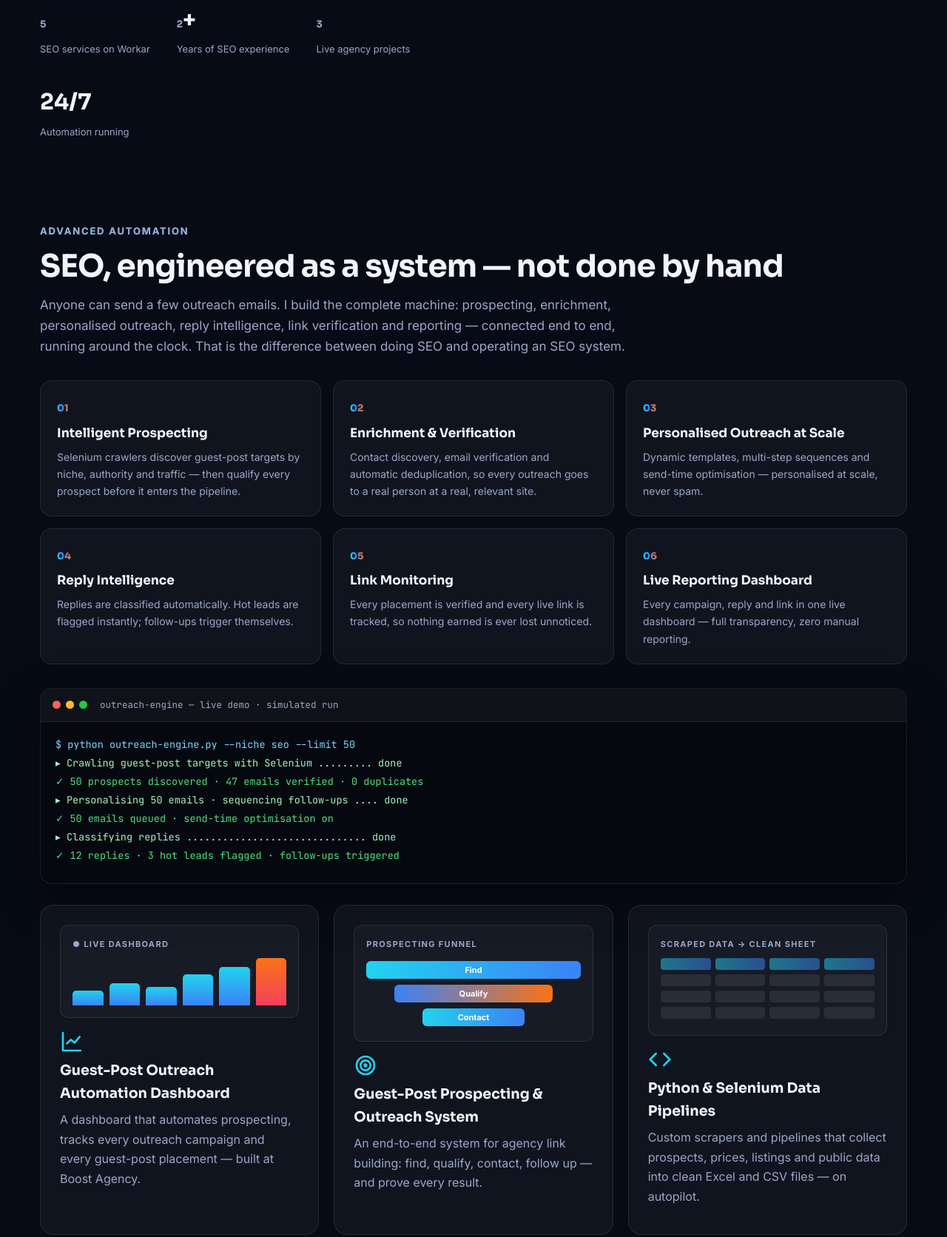
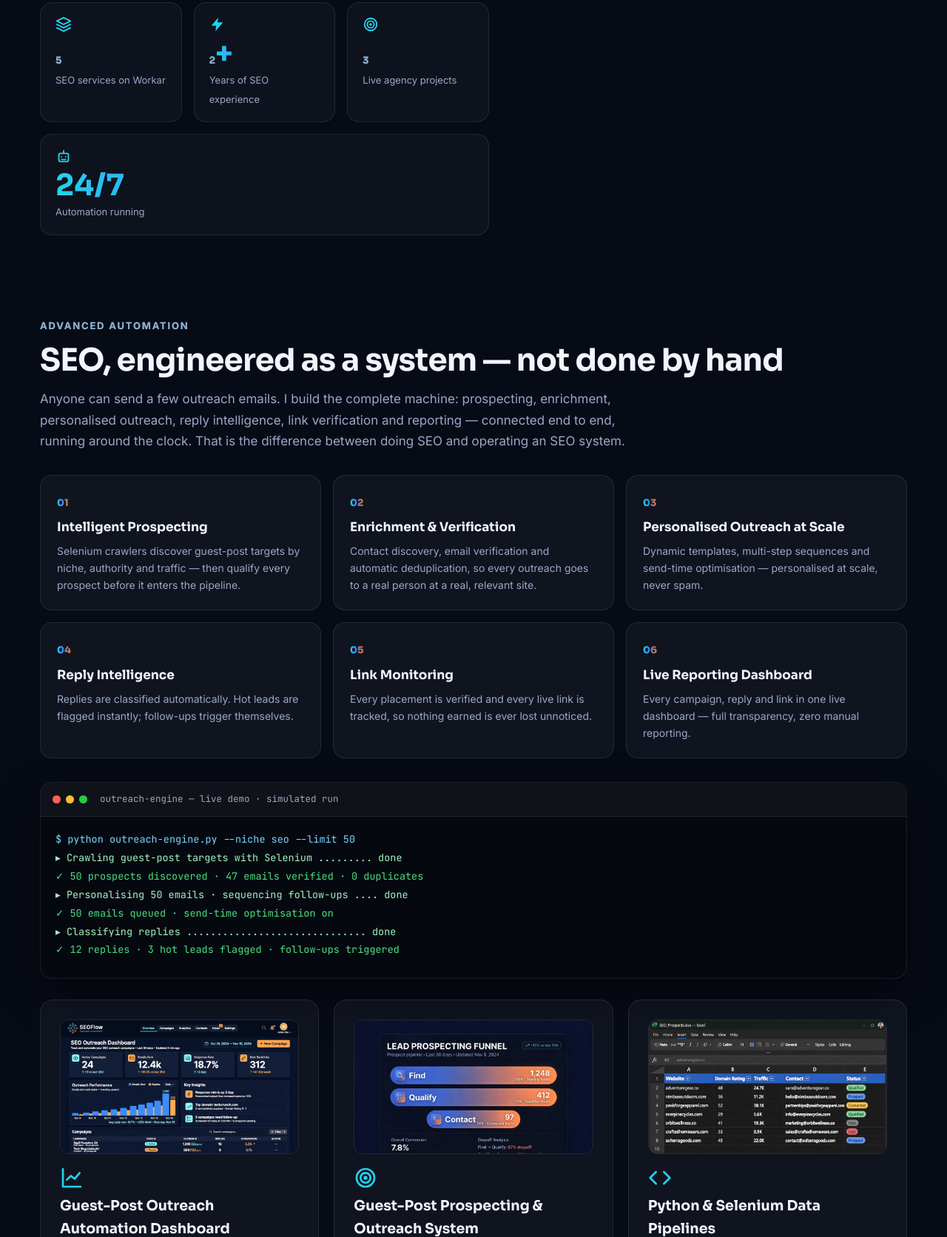
Before and after one commit to engr-ikhlaq/ikhlaq-portfolio, a plain HTML site: page index.html in a window 1280 px wide. Shown: the part 741-2413 px from the top of the page at 74% size. Drawn offline with Linux system fonts and the light colour scheme.

Commit message:
Real project visuals, redesigned stats, green availability dot

```diff
--- a/index.html
+++ b/index.html
@@ -103,7 +103,7 @@
     <div class="hero-text">
       <div class="badges">
         <span class="badge badge-iskills"><img src="images/iskills-logo.png" alt="iSkills logo" width="22" height="22"> SEBTian · SEBT Next</span>
-        <span class="badge">● Available for new projects</span>
+        <span class="badge"><span class="avail-dot"></span> Available for new projects</span>
       </div>
       <h1>Hi, I&rsquo;m <span class="grad">Muhammad<br>Ikhlaq Wahid.</span><br>
         <span class="iam">I am an</span>
@@ -115,10 +115,10 @@
         <a class="btn btn-ghost" href="#automation">See the automation ↓</a>
       </div>
       <ul class="hero-stats">
-        <li><strong><span class="count" data-target="5">0</span></strong><span>SEO services on Workar</span></li>
-        <li><strong><span class="count" data-target="2">0</span>+</strong><span>Years of SEO experience</span></li>
-        <li><strong><span class="count" data-target="3">0</span></strong><span>Live agency projects</span></li>
-        <li><strong>24/7</strong><span>Automation running</span></li>
+        <li><svg class="stat-svg"><use href="#i-layers"/></svg><strong><span class="count" data-target="5">0</span></strong><span>SEO services on Workar</span></li>
+        <li><svg class="stat-svg"><use href="#i-bolt"/></svg><strong><span class="count" data-target="2">0</span>+</strong><span>Years of SEO experience</span></li>
+        <li><svg class="stat-svg"><use href="#i-target"/></svg><strong><span class="count" data-target="3">0</span></strong><span>Live agency projects</span></li>
+        <li><svg class="stat-svg"><use href="#i-robot"/></svg><strong>24/7</strong><span>Automation running</span></li>
       </ul>
     </div>
     <div class="hero-photo">
@@ -151,15 +151,7 @@
     <div class="cards">
       <article class="card">
         <div class="project-visual">
-          <span class="viz-label">● Live dashboard</span>
-          <div class="bars">
-            <div class="bar" style="height:32%"></div>
-            <div class="bar" style="height:48%"></div>
-            <div class="bar" style="height:40%"></div>
-            <div class="bar" style="height:66%"></div>
-            <div class="bar" style="height:82%"></div>
-            <div class="bar hot" style="height:100%"></div>
-          </div>
+          <img src="images/project-dashboard.webp" alt="Outreach automation dashboard showing campaign performance, emails sent, response rate and new backlinks" width="1920" height="1280" loading="lazy">
         </div>
         <div class="card-icon"><svg class="tile-svg"><use href="#i-chart"/></svg></div>
         <h3>Guest-Post Outreach Automation Dashboard</h3>
@@ -167,10 +159,7 @@
       </article>
       <article class="card">
         <div class="project-visual">
-          <span class="viz-label">Prospecting funnel</span>
-          <div class="funnel-row" style="width:100%">Find</div>
-          <div class="funnel-row" style="width:74%">Qualify</div>
-          <div class="funnel-row" style="width:48%">Contact</div>
+          <img src="images/project-funnel.webp" alt="Guest-post prospecting funnel: Find, Qualify, Contact stages with conversion numbers" width="1920" height="1280" loading="lazy">
         </div>
         <div class="card-icon"><svg class="tile-svg"><use href="#i-target"/></svg></div>
         <h3>Guest-Post Prospecting &amp; Outreach System</h3>
@@ -178,11 +167,7 @@
       </article>
       <article class="card">
         <div class="project-visual">
-          <span class="viz-label">Scraped data → clean sheet</span>
-          <div class="sheet-row head"><div class="cell"></div><div class="cell"></div><div class="cell"></div><div class="cell"></div></div>
-          <div class="sheet-row"><div class="cell"></div><div class="cell"></div><div class="cell"></div><div class="cell"></div></div>
-          <div class="sheet-row"><div class="cell"></div><div class="cell"></div><div class="cell"></div><div class="cell"></div></div>
-          <div class="sheet-row"><div class="cell"></div><div class="cell"></div><div class="cell"></div><div class="cell"></div></div>
+          <img src="images/project-sheet.webp" alt="Spreadsheet of scraped SEO prospects with website, domain rating, traffic, contact and status columns" width="1920" height="1280" loading="lazy">
         </div>
         <div class="card-icon"><svg class="tile-svg"><use href="#i-code"/></svg></div>
         <h3>Python &amp; Selenium Data Pipelines</h3>
--- a/styles.css
+++ b/styles.css
@@ -80,6 +80,19 @@ img { max-width: 100%; height: auto; }
 .badge {
   font-size: 13px; font-weight: 600; padding: 7px 14px; border-radius: 999px;
   border: 1px solid var(--card-border); background: var(--card); color: var(--muted);
+  display: inline-flex; align-items: center; gap: 8px;
+}
+/* Availability dot — lit green, gently pulsing like a live indicator */
+.avail-dot {
+  width: 9px; height: 9px; border-radius: 50%; flex: none;
+  background: #22c55e;
+  box-shadow: 0 0 10px 2px rgba(34,197,94,.65);
+  animation: pulse-green 2s ease-out infinite;
+}
+@keyframes pulse-green {
+  0% { box-shadow: 0 0 0 0 rgba(34,197,94,.55), 0 0 10px 2px rgba(34,197,94,.65); }
+  70% { box-shadow: 0 0 0 8px rgba(34,197,94,0), 0 0 10px 2px rgba(34,197,94,.65); }
+  100% { box-shadow: 0 0 0 0 rgba(34,197,94,0), 0 0 10px 2px rgba(34,197,94,.65); }
 }
 .badge-iskills {
   background: #ffffff; border-color: #ffffff; color: #0b2545;
@@ -106,8 +119,16 @@ img { max-width: 100%; height: auto; }
 .hero-sub { margin: 24px 0; font-size: 18px; color: var(--muted); max-width: 580px; }
 .hero-sub strong { color: var(--ink); }
 .hero-actions { display: flex; gap: 14px; flex-wrap: wrap; }
-.hero-stats { display: flex; gap: 36px; list-style: none; margin-top: 40px; flex-wrap: wrap; }
-.hero-stats strong { display: block; font-size: 30px; font-family: "Sora", sans-serif; }
+.hero-stats { display: flex; gap: 16px; list-style: none; margin-top: 40px; flex-wrap: wrap; }
+.hero-stats li {
+  background: rgba(255,255,255,.03); border: 1px solid var(--card-border);
+  border-radius: 16px; padding: 18px 20px; min-width: 150px; flex: 1;
+}
+.hero-stats .stat-svg { width: 22px; height: 22px; color: var(--cyan); display: block; margin-bottom: 8px; }
+.hero-stats strong {
+  display: block; font-size: 40px; font-family: "Sora", sans-serif; line-height: 1.05;
+  background: var(--grad); -webkit-background-clip: text; background-clip: text; color: transparent;
+}
 .hero-stats span { font-size: 13px; color: var(--muted); }
 
 /* Photo — the original night portrait, cinematic: gradient frame + blue spotlight glow */
@@ -254,10 +275,10 @@ img { max-width: 100%; height: auto; }
 
 /* Project visuals — CSS-drawn mini illustrations, no fake data */
 .project-visual {
-  background: rgba(255,255,255,.03); border: 1px solid var(--card-border);
-  border-radius: 12px; padding: 16px; margin-bottom: 16px; min-height: 118px;
-  display: flex; flex-direction: column; justify-content: flex-end;
+  border: 1px solid var(--card-border);
+  border-radius: 12px; margin-bottom: 16px; overflow: hidden;
 }
+.project-visual img { display: block; width: 100%; height: 180px; object-fit: cover; object-position: top; }
 .project-visual .viz-label { font-size: 11px; font-weight: 700; letter-spacing: .12em; text-transform: uppercase; color: var(--muted); margin-bottom: 10px; }
 .bars { display: flex; align-items: flex-end; gap: 8px; height: 64px; }
 .bars .bar { flex: 1; border-radius: 5px 5px 0 0; background: linear-gradient(180deg, var(--cyan), var(--blue)); }
```
